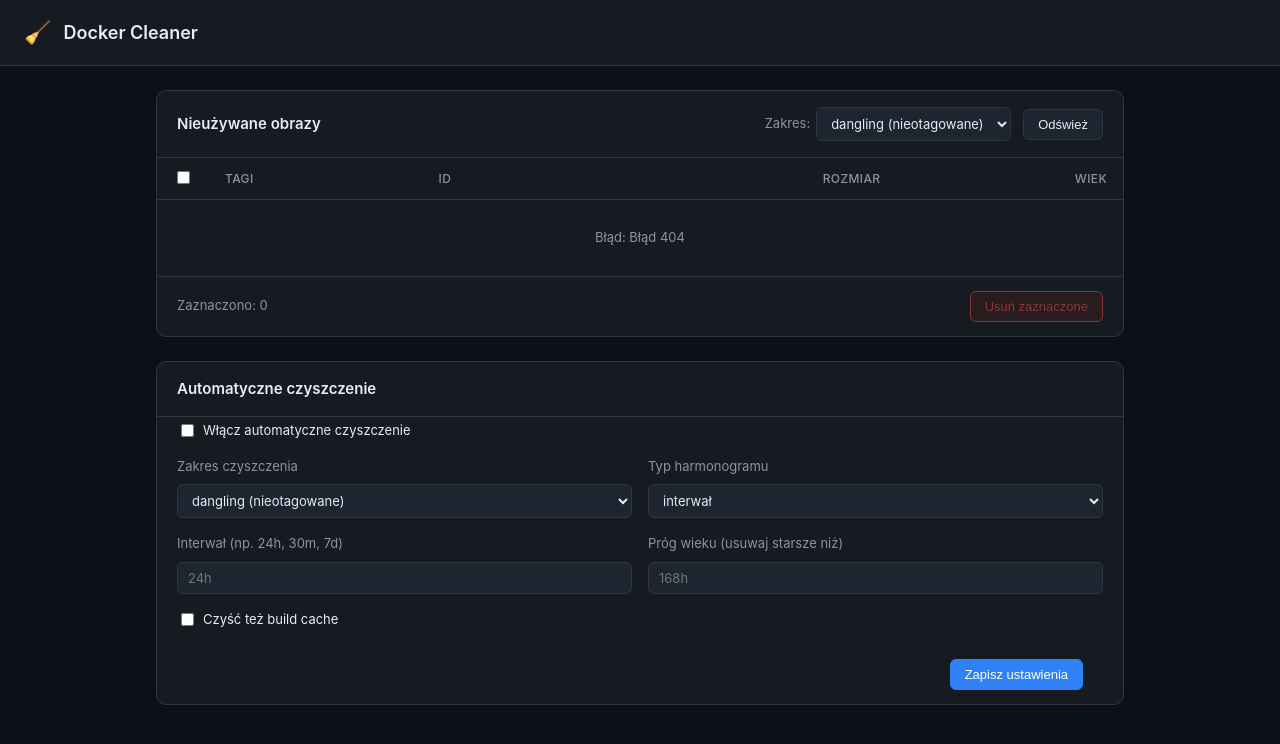
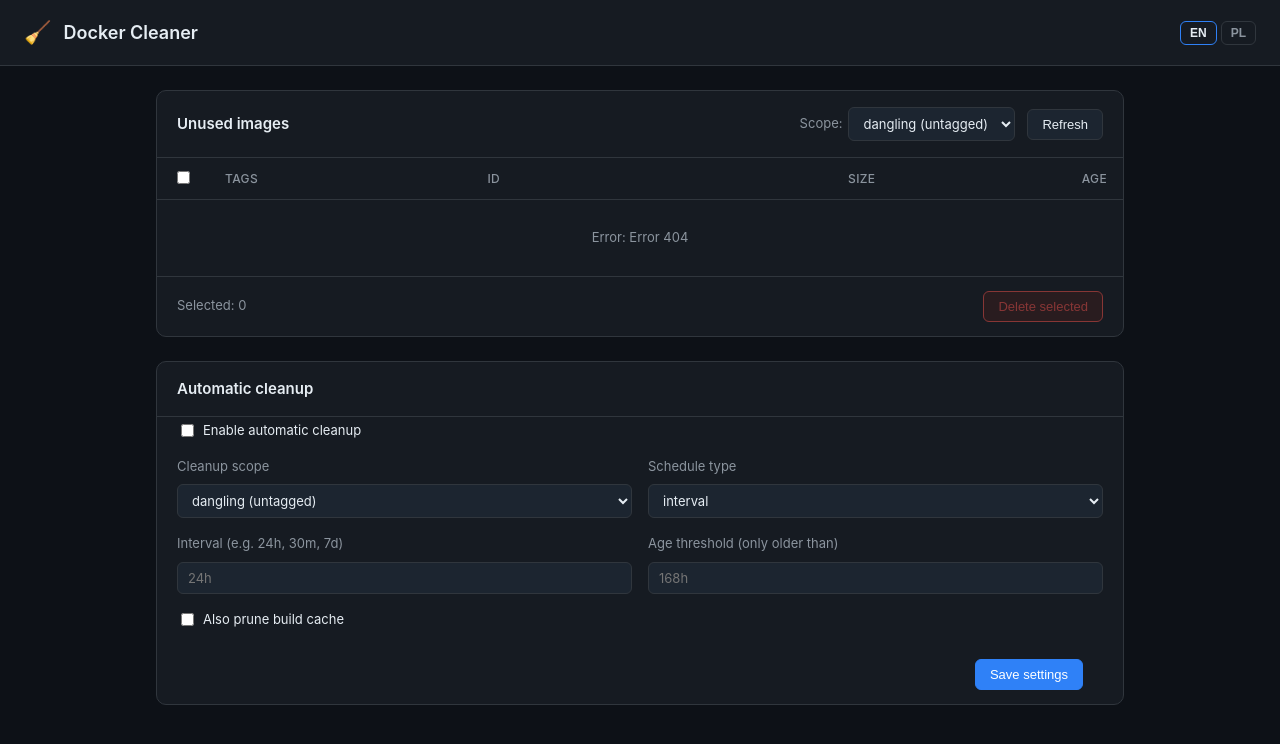
Before and after one commit to bauerpawel/docker-cleaner, a Python web app: template app/web/templates/index.html in a window 1280 px wide. Shown: the top 744 px of the page. Run offline with Jinja, Linux system fonts and the light colour scheme; the template is opened without the code that fills it, so the values that code supplies are empty.

Commit message:
feat(web): bilingual panel (EN/PL) with language switcher
UI strings moved to a data-i18n dictionary in app.js (en + pl); a header
EN/PL toggle persists choice in localStorage and auto-detects from the
browser (English fallback). Default page language is English.

Co-Authored-By: Claude Opus 4.8 <noreply@anthropic.com>

```diff
--- a/app/web/static/app.js
+++ b/app/web/static/app.js
@@ -6,6 +6,134 @@ const state = {
   images: [],
   selected: new Set(),
 };
+
+// --- i18n ------------------------------------------------------------------
+
+const I18N = {
+  en: {
+    unused_images: "Unused images",
+    scope_label: "Scope:",
+    opt_dangling: "dangling (untagged)",
+    opt_all: "all unused",
+    refresh: "Refresh",
+    select_all_title: "Select all",
+    th_tags: "Tags",
+    th_id: "ID",
+    th_size: "Size",
+    th_age: "Age",
+    delete_selected: "Delete selected",
+    auto_cleanup_title: "Automatic cleanup",
+    enable_auto_clean: "Enable automatic cleanup",
+    clean_scope_label: "Cleanup scope",
+    schedule_type_label: "Schedule type",
+    opt_interval: "interval",
+    opt_cron: "cron",
+    interval_label: "Interval (e.g. 24h, 30m, 7d)",
+    cron_label: "Cron expression (e.g. 0 3 * * *)",
+    min_age_label: "Age threshold (only older than)",
+    clean_build_cache_label: "Also prune build cache",
+    save_settings: "Save settings",
+    loading: "Loading…",
+    empty_images: "No unused images 🎉",
+    selected: "Selected: {n}",
+    delete_confirm: "Delete {n} image(s)? This cannot be undone.",
+    deleted_ok: "Removed {n} image(s).",
+    deleted_partial: "Removed {removed}, errors: {errors}. Some images may be in use.",
+    delete_error: "Delete error: {msg}",
+    load_error: "Error: {msg}",
+    settings_load_error: "Failed to load settings: {msg}",
+    settings_saved_next: "Saved. Next cleanup: {time}",
+    settings_saved_off: "Saved. Automatic cleanup disabled.",
+    settings_saved_toast: "Settings saved.",
+    save_error: "Save error: {msg}",
+    status_reclaimable: "Reclaimable: {size}",
+    status_next: "Next cleanup: {time}",
+    status_auto_off: "Auto-cleanup: disabled",
+    err_status: "Error {status}",
+  },
+  pl: {
+    unused_images: "Nieużywane obrazy",
+    scope_label: "Zakres:",
+    opt_dangling: "dangling (nieotagowane)",
+    opt_all: "wszystkie nieużywane",
+    refresh: "Odśwież",
+    select_all_title: "Zaznacz wszystko",
+    th_tags: "Tagi",
+    th_id: "ID",
+    th_size: "Rozmiar",
+    th_age: "Wiek",
+    delete_selected: "Usuń zaznaczone",
+    auto_cleanup_title: "Automatyczne czyszczenie",
+    enable_auto_clean: "Włącz automatyczne czyszczenie",
+    clean_scope_label: "Zakres czyszczenia",
+    schedule_type_label: "Typ harmonogramu",
+    opt_interval: "interwał",
+    opt_cron: "cron",
+    interval_label: "Interwał (np. 24h, 30m, 7d)",
+    cron_label: "Wyrażenie cron (np. 0 3 * * *)",
+    min_age_label: "Próg wieku (usuwaj starsze niż)",
+    clean_build_cache_label: "Czyść też build cache",
+    save_settings: "Zapisz ustawienia",
+    loading: "Ładowanie…",
+    empty_images: "Brak nieużywanych obrazów 🎉",
+    selected: "Zaznaczono: {n}",
+    delete_confirm: "Usunąć {n} obraz(ów)? Tej operacji nie można cofnąć.",
+    deleted_ok: "Usunięto {n} obraz(ów).",
+    deleted_partial: "Usunięto {removed}, błędów: {errors}. Niektóre obrazy mogą być używane.",
+    delete_error: "Błąd usuwania: {msg}",
+    load_error: "Błąd: {msg}",
+    settings_load_error: "Nie udało się wczytać ustawień: {msg}",
+    settings_saved_next: "Zapisano. Następne czyszczenie: {time}",
+    settings_saved_off: "Zapisano. Automatyczne czyszczenie wyłączone.",
+    settings_saved_toast: "Ustawienia zapisane.",
+    save_error: "Błąd zapisu: {msg}",
+    status_reclaimable: "Do odzyskania: {size}",
+    status_next: "Następne czyszczenie: {time}",
+    status_auto_off: "Auto-czyszczenie: wyłączone",
+    err_status: "Błąd {status}",
+  },
+};
+
+function detectLang() {
+  const stored = localStorage.getItem("lang");
+  if (stored === "en" || stored === "pl") return stored;
+  const nav = (navigator.language || "en").toLowerCase();
+  return nav.startsWith("pl") ? "pl" : "en";
+}
+
+let lang = detectLang();
+
+function t(key, vars) {
+  let s = (I18N[lang] && I18N[lang][key]) || (I18N.en[key] || key);
+  if (vars) {
+    for (const [k, v] of Object.entries(vars)) s = s.replaceAll(`{${k}}`, v);
+  }
+  return s;
+}
+
+function applyI18n() {
+  document.documentElement.lang = lang;
+  document.querySelectorAll("[data-i18n]").forEach((el) => {
+    el.textContent = t(el.dataset.i18n);
+  });
+  document.querySelectorAll("[data-i18n-title]").forEach((el) => {
+    el.title = t(el.dataset.i18nTitle);
+  });
+  document.querySelectorAll(".lang-btn").forEach((b) => {
+    b.classList.toggle("active", b.dataset.lang === lang);
+  });
+}
+
+function setLang(next) {
+  if (next === lang) return;
+  lang = next;
+  localStorage.setItem("lang", lang);
+  applyI18n();
+  // Odśwież elementy generowane dynamicznie w bieżącym języku.
+  renderImages();
+  loadStatus();
+  $("#settings-msg").textContent = "";
+}
 
 // --- helpers ---------------------------------------------------------------
 
@@ -44,7 +172,7 @@ async function api(method, url, body) {
   const res = await fetch(url, opts);
   const data = await res.json().catch(() => ({}));
   if (!res.ok) {
-    throw new Error(data.detail || `Błąd ${res.status}`);
+    throw new Error(data.detail || t("err_status", { status: res.status }));
   }
   return data;
 }
@@ -55,7 +183,7 @@ function renderImages() {
   const body = $("#images-body");
   body.innerHTML = "";
   if (state.images.length === 0) {
-    body.innerHTML = '<tr><td colspan="5" class="empty">Brak nieużywanych obrazów 🎉</td></tr>';
+    body.innerHTML = `<tr><td colspan="5" class="empty">${escapeHtml(t("empty_images"))}</td></tr>`;
     updateSelectionInfo();
     return;
   }
@@ -90,7 +218,7 @@ function updateSelectionInfo() {
   const present = new Set(state.images.map((i) => i.id));
   state.selected = new Set([...state.selected].filter((id) => present.has(id)));
   const count = state.selected.size;
-  $("#selection-info").textContent = `Zaznaczono: ${count}`;
+  $("#selection-info").textContent = t("selected", { n: count });
   $("#delete-selected").disabled = count === 0;
   const all = $("#select-all");
   all.checked = count > 0 && count === state.images.length;
@@ -104,34 +232,34 @@ function escapeHtml(s) {
 
 async function loadImages() {
   const scope = $("#scope").value;
-  $("#images-body").innerHTML = '<tr><td colspan="5" class="empty">Ładowanie…</td></tr>';
+  $("#images-body").innerHTML = `<tr><td colspan="5" class="empty">${escapeHtml(t("loading"))}</td></tr>`;
   try {
     const data = await api("GET", `/api/images?scope=${scope}`);
     state.images = data.images || [];
     renderImages();
   } catch (e) {
-    $("#images-body").innerHTML = `<tr><td colspan="5" class="empty">Błąd: ${escapeHtml(e.message)}</td></tr>`;
+    $("#images-body").innerHTML = `<tr><td colspan="5" class="empty">${escapeHtml(t("load_error", { msg: e.message }))}</td></tr>`;
   }
 }
 
 async function deleteSelected() {
   const ids = [...state.selected];
   if (ids.length === 0) return;
-  if (!confirm(`Usunąć ${ids.length} obraz(ów)? Tej operacji nie można cofnąć.`)) return;
+  if (!confirm(t("delete_confirm", { n: ids.length }))) return;
   try {
     const data = await api("POST", "/api/images/delete", { ids });
     const removed = (data.removed || []).length;
     const errors = (data.errors || []).length;
     if (errors > 0) {
-      toast(`Usunięto ${removed}, błędów: ${errors}. Niektóre obrazy mogą być używane.`, "err");
+      toast(t("deleted_partial", { removed, errors }), "err");
     } else {
-      toast(`Usunięto ${removed} obraz(ów).`, "ok");
+      toast(t("deleted_ok", { n: removed }), "ok");
     }
     state.selected.clear();
     await loadImages();
     await loadStatus();
   } catch (e) {
-    toast(`Błąd usuwania: ${e.message}`, "err");
+    toast(t("delete_error", { msg: e.message }), "err");
   }
 }
 
@@ -155,7 +283,7 @@ async function loadSettings() {
     $("#schedule-type").value = s.clean_cron ? "cron" : "interval";
     toggleScheduleFields();
   } catch (e) {
-    toast(`Nie udało się wczytać ustawień: ${e.message}`, "err");
+    toast(t("settings_load_error", { msg: e.message }), "err");
   }
 }
 
@@ -173,12 +301,12 @@ async function saveSettings(ev) {
   try {
     const data = await api("PUT", "/api/settings", payload);
     $("#settings-msg").textContent = data.next_run
-      ? `Zapisano. Następne czyszczenie: ${new Date(data.next_run).toLocaleString()}`
-      : "Zapisano. Automatyczne czyszczenie wyłączone.";
-    toast("Ustawienia zapisane.", "ok");
+      ? t("settings_saved_next", { time: new Date(data.next_run).toLocaleString() })
+      : t("settings_saved_off");
+    toast(t("settings_saved_toast"), "ok");
     await loadStatus();
   } catch (e) {
-    toast(`Błąd zapisu: ${e.message}`, "err");
+    toast(t("save_error", { msg: e.message }), "err");
   }
 }
 
@@ -189,12 +317,12 @@ async function loadStatus() {
     const s = await api("GET", "/api/status");
     const parts = [];
     if (s.disk && s.disk.images_reclaimable_bytes != null) {
-      parts.push(`Do odzyskania: <strong>${formatBytes(s.disk.images_reclaimable_bytes)}</strong>`);
+      parts.push(t("status_reclaimable", { size: `<strong>${formatBytes(s.disk.images_reclaimable_bytes)}</strong>` }));
     }
     if (s.auto_clean && s.next_run) {
-      parts.push(`Następne czyszczenie: <strong>${new Date(s.next_run).toLocaleString()}</strong>`);
+      parts.push(t("status_next", { time: `<strong>${new Date(s.next_run).toLocaleString()}</strong>` }));
     } else {
-      parts.push("Auto-czyszczenie: <strong>wyłączone</strong>");
+      parts.push(t("status_auto_off"));
     }
     $("#status").innerHTML = parts.join(" &nbsp;•&nbsp; ");
   } catch (e) {
@@ -205,6 +333,8 @@ async function loadStatus() {
 // --- init ------------------------------------------------------------------
 
 function init() {
+  applyI18n();
+
   $("#refresh").addEventListener("click", loadImages);
   $("#scope").addEventListener("change", loadImages);
   $("#delete-selected").addEventListener("click", deleteSelected);
@@ -215,7 +345,11 @@ function init() {
   });
   $("#schedule-type").addEventListener("change", toggleScheduleFields);
   $("#settings-form").addEventListener("submit", saveSettings);
+  document.querySelectorAll(".lang-btn").forEach((b) => {
+    b.addEventListener("click", () => setLang(b.dataset.lang));
+  });
 
+  updateSelectionInfo();
   loadImages();
   loadSettings();
   loadStatus();
--- a/app/web/static/style.css
+++ b/app/web/static/style.css
@@ -40,6 +40,22 @@ body {
 
 .status { font-size: 13px; color: var(--muted); text-align: right; }
 .status strong { color: var(--text); }
+
+.topbar-right { display: flex; align-items: center; gap: 16px; }
+.lang { display: flex; gap: 4px; }
+.lang-btn {
+  background: transparent;
+  border: 1px solid var(--border);
+  color: var(--muted);
+  border-radius: 6px;
+  padding: 4px 9px;
+  font-size: 12px;
+  font-weight: 600;
+  cursor: pointer;
+  transition: color .15s, border-color .15s;
+}
+.lang-btn:hover { color: var(--text); }
+.lang-btn.active { color: var(--text); border-color: var(--accent); }
 
 main {
   max-width: 1000px;
--- a/app/web/templates/index.html
+++ b/app/web/templates/index.html
@@ -1,5 +1,5 @@
 <!DOCTYPE html>
-<html lang="pl">
+<html lang="en">
 <head>
   <meta charset="UTF-8">
   <meta name="viewport" content="width=device-width, initial-scale=1.0">
@@ -12,22 +12,28 @@
       <span class="logo">🧹</span>
       <h1>Docker Cleaner</h1>
     </div>
-    <div id="status" class="status"></div>
+    <div class="topbar-right">
+      <div id="status" class="status"></div>
+      <div class="lang" id="lang-switch">
+        <button type="button" class="lang-btn" data-lang="en">EN</button>
+        <button type="button" class="lang-btn" data-lang="pl">PL</button>
+      </div>
+    </div>
   </header>
 
   <main>
     <section class="card">
       <div class="card-head">
-        <h2>Nieużywane obrazy</h2>
+        <h2 data-i18n="unused_images">Unused images</h2>
         <div class="controls">
           <label class="scope">
-            Zakres:
+            <span data-i18n="scope_label">Scope:</span>
             <select id="scope">
-              <option value="dangling">dangling (nieotagowane)</option>
-              <option value="all">wszystkie nieużywane</option>
+              <option value="dangling" data-i18n="opt_dangling">dangling (untagged)</option>
+              <option value="all" data-i18n="opt_all">all unused</option>
             </select>
           </label>
-          <button id="refresh" class="btn">Odśwież</button>
+          <button id="refresh" class="btn" data-i18n="refresh">Refresh</button>
         </div>
       </div>
 
@@ -35,69 +41,69 @@
         <table id="images-table">
           <thead>
             <tr>
-              <th class="col-check"><input type="checkbox" id="select-all" title="Zaznacz wszystko"></th>
-              <th>Tagi</th>
-              <th>ID</th>
-              <th class="num">Rozmiar</th>
-              <th class="num">Wiek</th>
+              <th class="col-check"><input type="checkbox" id="select-all" data-i18n-title="select_all_title" title="Select all"></th>
+              <th data-i18n="th_tags">Tags</th>
+              <th data-i18n="th_id">ID</th>
+              <th class="num" data-i18n="th_size">Size</th>
+              <th class="num" data-i18n="th_age">Age</th>
             </tr>
           </thead>
           <tbody id="images-body">
-            <tr><td colspan="5" class="empty">Ładowanie…</td></tr>
+            <tr><td colspan="5" class="empty" data-i18n="loading">Loading…</td></tr>
           </tbody>
         </table>
       </div>
 
       <div class="card-foot">
-        <span id="selection-info" class="muted">Zaznaczono: 0</span>
-        <button id="delete-selected" class="btn danger" disabled>Usuń zaznaczone</button>
+        <span id="selection-info" class="muted"></span>
+        <button id="delete-selected" class="btn danger" disabled data-i18n="delete_selected">Delete selected</button>
       </div>
     </section>
 
     <section class="card">
-      <div class="card-head"><h2>Automatyczne czyszczenie</h2></div>
+      <div class="card-head"><h2 data-i18n="auto_cleanup_title">Automatic cleanup</h2></div>
       <form id="settings-form" class="settings">
         <label class="switch-row">
           <input type="checkbox" id="auto_clean">
-          <span>Włącz automatyczne czyszczenie</span>
+          <span data-i18n="enable_auto_clean">Enable automatic cleanup</span>
         </label>
 
         <div class="grid">
-          <label>Zakres czyszczenia
+          <label><span data-i18n="clean_scope_label">Cleanup scope</span>
             <select id="set-scope">
-              <option value="dangling">dangling (nieotagowane)</option>
-              <option value="all">wszystkie nieużywane</option>
+              <option value="dangling" data-i18n="opt_dangling">dangling (untagged)</option>
+              <option value="all" data-i18n="opt_all">all unused</option>
             </select>
           </label>
 
-          <label>Typ harmonogramu
+          <label><span data-i18n="schedule_type_label">Schedule type</span>
             <select id="schedule-type">
-              <option value="interval">interwał</option>
-              <option value="cron">cron</option>
+              <option value="interval" data-i18n="opt_interval">interval</option>
+              <option value="cron" data-i18n="opt_cron">cron</option>
             </select>
           </label>
 
-          <label id="interval-field">Interwał (np. 24h, 30m, 7d)
+          <label id="interval-field"><span data-i18n="interval_label">Interval (e.g. 24h, 30m, 7d)</span>
             <input type="text" id="clean_interval" placeholder="24h">
           </label>
 
-          <label id="cron-field" class="hidden">Wyrażenie cron (np. 0 3 * * *)
+          <label id="cron-field" class="hidden"><span data-i18n="cron_label">Cron expression (e.g. 0 3 * * *)</span>
             <input type="text" id="clean_cron" placeholder="0 3 * * *">
           </label>
 
-          <label>Próg wieku (usuwaj starsze niż)
+          <label><span data-i18n="min_age_label">Age threshold (only older than)</span>
             <input type="text" id="min_age" placeholder="168h">
           </label>
 
           <label class="switch-row inline">
             <input type="checkbox" id="clean_build_cache">
-            <span>Czyść też build cache</span>
+            <span data-i18n="clean_build_cache_label">Also prune build cache</span>
           </label>
         </div>
 
         <div class="card-foot">
           <span id="settings-msg" class="muted"></span>
-          <button type="submit" class="btn primary">Zapisz ustawienia</button>
+          <button type="submit" class="btn primary" data-i18n="save_settings">Save settings</button>
         </div>
       </form>
     </section>
```
